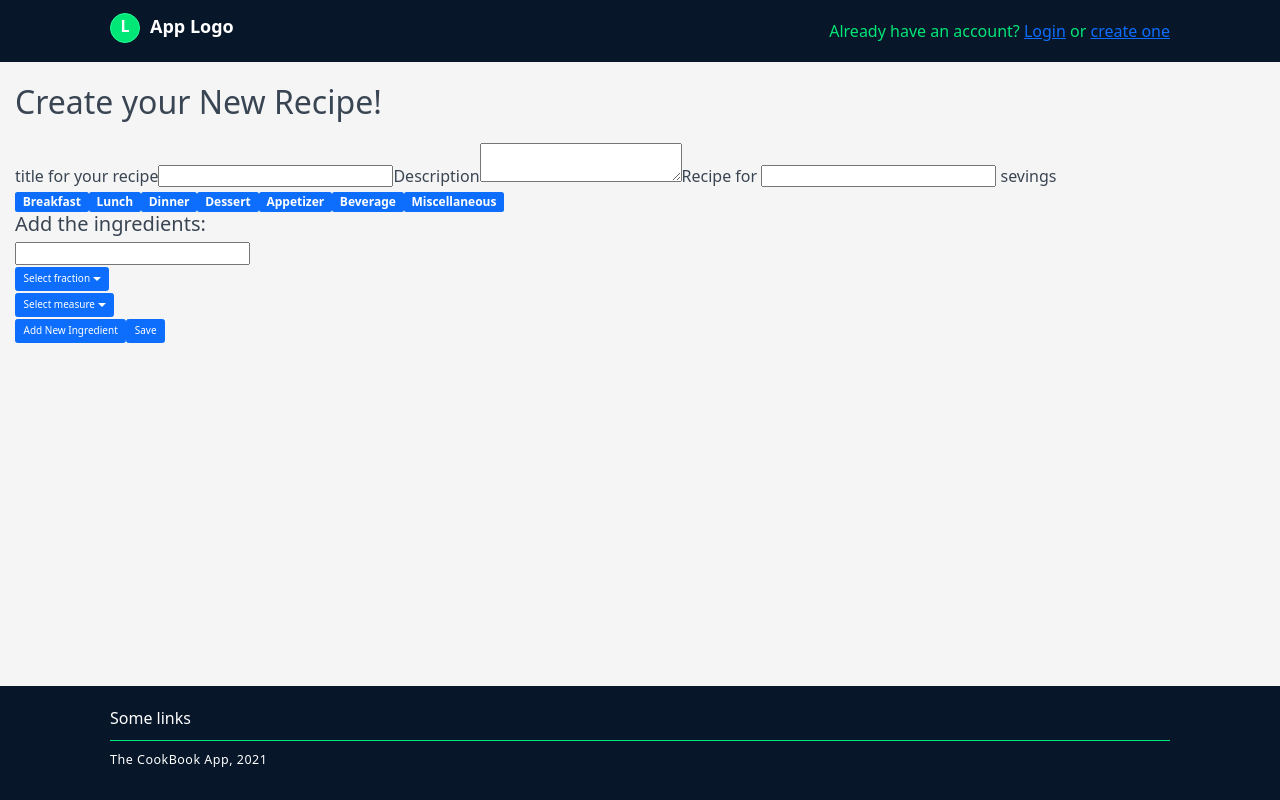
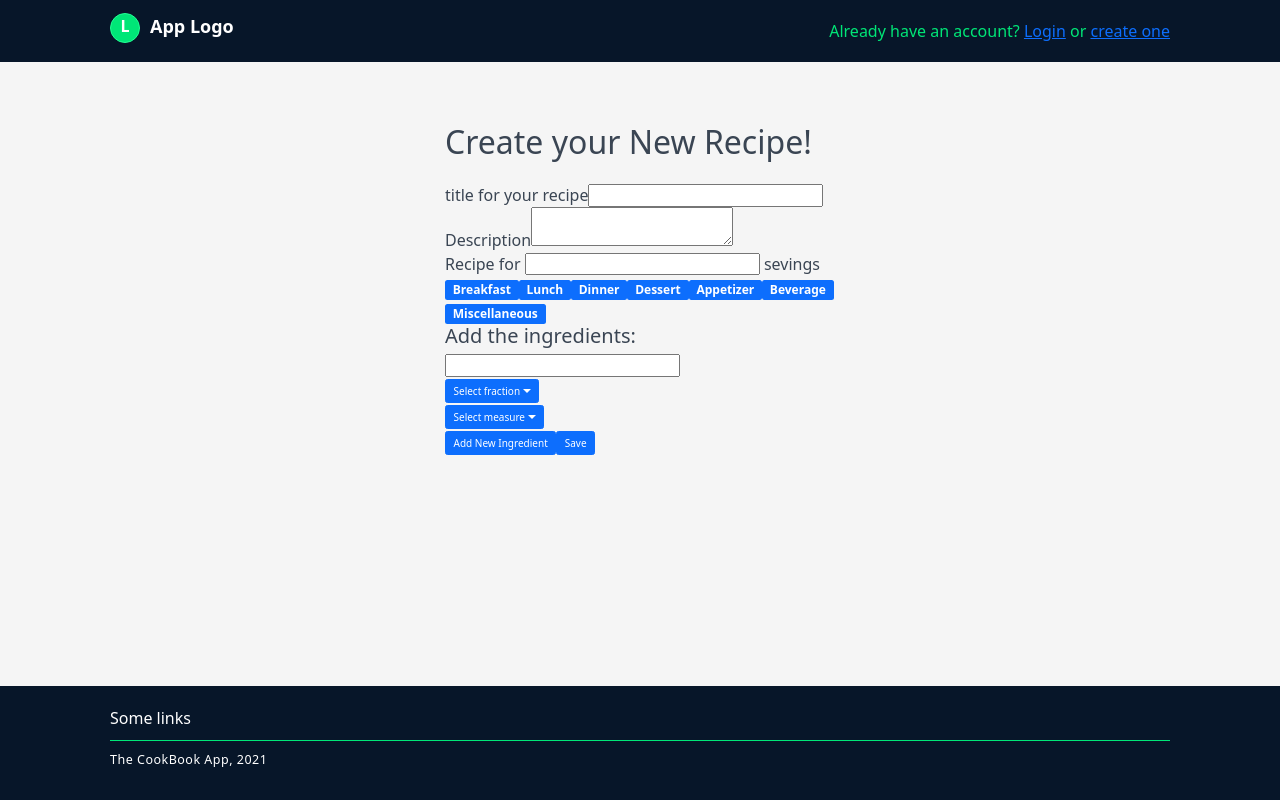
Before and after one commit to tatsOre/cookbook, a Next.js app in the folder client/: page /create in a window 1280 px wide. Built offline with nearby package versions, Linux system fonts and the light colour scheme; no server answers.

Commit message:
add CSS to create recipe component

```diff
--- a/client/components/RecipeFactory/Ingredients/Ingredients.js
+++ b/client/components/RecipeFactory/Ingredients/Ingredients.js
@@ -2,13 +2,15 @@ import { Dropdown } from "react-bootstrap";
 import { DropdownButton } from "react-bootstrap";
 import { Button } from "react-bootstrap";
 import { Badge } from "react-bootstrap";
+
+import styles from "./Ingredients.module.css";
 
 
 const Ingredients = () => {
 
 
     return (
-        <>
+        <div className={styles.ingredients__container}>
             <h1>Create your New Recipe!</h1>
             <form>
                 <label htmlFor="recipeTitle">title for your recipe</label>
@@ -57,7 +59,7 @@ const Ingredients = () => {
                 <Button>Add New Ingredient</Button>
                 <Button>Save</Button>
             </form>
-        </>
+        </div>
   );
 };
 
--- /dev/null
+++ b/client/components/RecipeFactory/Ingredients/Ingredients.module.css
@@ -0,0 +1,5 @@
+.ingredients__container {
+    max-width: 420px;
+    margin: auto;
+    padding: 4rem 1.5rem 0rem;
+  }
```
